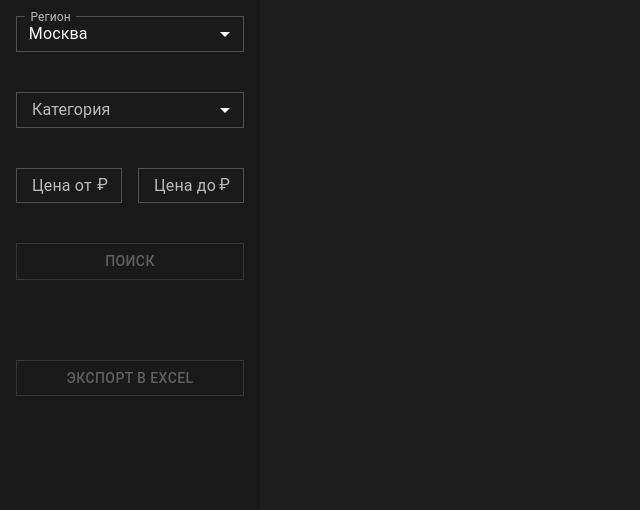
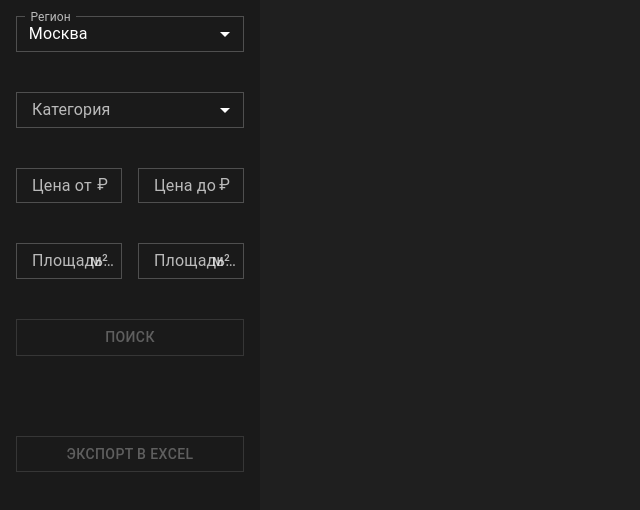
Before and after one commit to ervnkv/cian-parser, a React (Vite) app: page / in a window 1280 px wide. Shown: the top 510 px of the page, without its empty margins (0-640 px from the left). Built offline with nearby package versions, Linux system fonts and the light colour scheme.

Commit message:
Добавил фильтр площади

```diff
--- /dev/null
+++ b/src/components/sidebar/components/square/index.tsx
@@ -0,0 +1,29 @@
+// Компоненты
+import { RangeField } from "../../../lowLevel/rangeField"
+// Redux-toolkit
+import { useAppDispatch, useAppSelector } from "../../../../store"
+import { setData } from "../../../../store/form"
+
+
+type Props = {}
+
+export const Square = ({}: Props) => {
+  const dispatch = useAppDispatch()
+
+  const {square} = useAppSelector(state => state.form.data)
+
+  return (
+    <RangeField
+      label="Площадь"
+      value_from={square?.value.from}
+      value_to={square?.value.to}
+      onChange={value => dispatch(setData({
+            square: {
+              value_type: "range",
+              value: value
+            }
+      }))}
+      endAdornment="м²"
+    />
+  )
+}
--- a/src/components/sidebar/index.tsx
+++ b/src/components/sidebar/index.tsx
@@ -12,6 +12,7 @@ import { SuburbanCommunication } from "./components/CommunicationType";
 import { SuburbanType } from "./components/suburbanType";
 import { OfficeType }  from "./components/officeType";
 import { Price } from "./components/price";
+import { Square } from "./components/square";
 import { ButtonSearch } from "./components/buttonSearch";
 import { ButtonExport } from "./components/buttonExport";
 
@@ -44,6 +45,7 @@ export const Sidebar = ({width}: Props) => {
         <SuburbanCommunication />
         <OfficeType />
         <Price/>
+        <Square/>
 
         <ButtonSearch />
 
--- a/src/store/export/types.ts
+++ b/src/store/export/types.ts
@@ -9,6 +9,7 @@ export type Form = {
     heating_type?: FormParamMulti
     communicationtype?: FormParamMultiKey
     price?: FormParamRange
+    square?: FormParamRange
 }
 
 // Параметр с единственным значением. deal_type: {value: 2} => deal_type=2
--- a/src/store/form/types.ts
+++ b/src/store/form/types.ts
@@ -9,6 +9,7 @@ export type Form = {
     heating_type?: FormParamMulti
     communicationtype?: FormParamMultiKey
     price?: FormParamRange
+    square?: FormParamRange
 }
 
 // Параметр с единственным значением. deal_type: {value: 2} => deal_type=2
```
